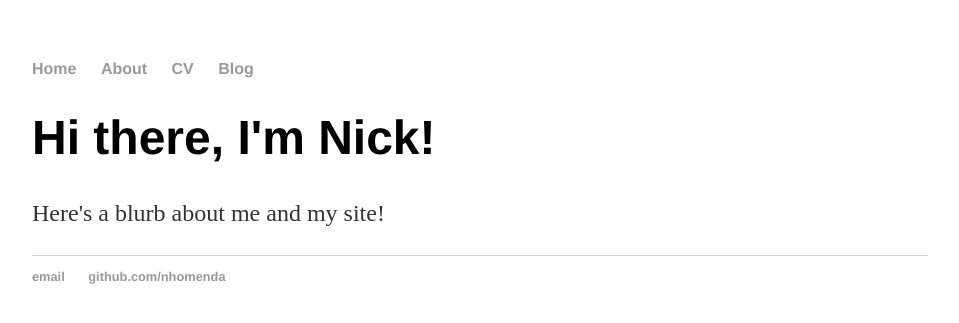
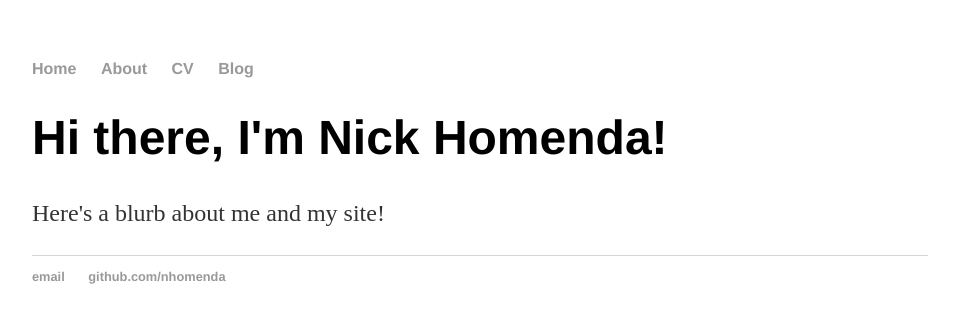
Before and after one commit to nhomenda/nhomenda1.github.io, a Jekyll site: the page built from index.html, in a window 1280 px wide. Shown: the top 323 px of the page, without its empty margins (160-1119 px from the left). Built offline with Jekyll 4.4.1, drawn with Linux system fonts in a browser that asks for light colours.

Commit message:
Update index.html

```diff
--- a/index.html
+++ b/index.html
@@ -1,29 +1,8 @@
-<!DOCTYPE html>
-<html>
-	<head>
-		<title>Nick Homenda, Web Developer</title>
-		<link rel="stylesheet" type="text/css" href="/css/main.css">
-	</head>
-	<body>
-		<nav>
-    		<ul>
-        		<li><a href="/">Home</a></li>
-	        	<li><a href="/about">About</a></li>
-        		<li><a href="/cv">CV</a></li>
-        		<li><a href="/blog">Blog</a></li>
-    		</ul>
-		</nav>
-		<div class="container">
-    		<div class="blurb">
-        		<h1>Hi there, I'm Nick!</h1>
-				<p>Here's a blurb about me and my site!</p>
-    		</div><!-- /.blurb -->
-		</div><!-- /.container -->
-		<footer>
-    		<ul>
-        		<li><a href="mailto:nhomenda@gmail.com">email</a></li>
-        		<li><a href="https://github.com/nhomenda">github.com/nhomenda</a></li>
-			</ul>
-		</footer>
-	</body>
-</html>
+---
+layout: default
+title: "Nick Homenda, Web Developer"
+---
+<div class="blurb">
+	<h1>Hi there, I'm Nick Homenda!</h1>
+	<p>Here's a blurb about me and my site!</p>
+</div><!-- /.blurb -->
```
